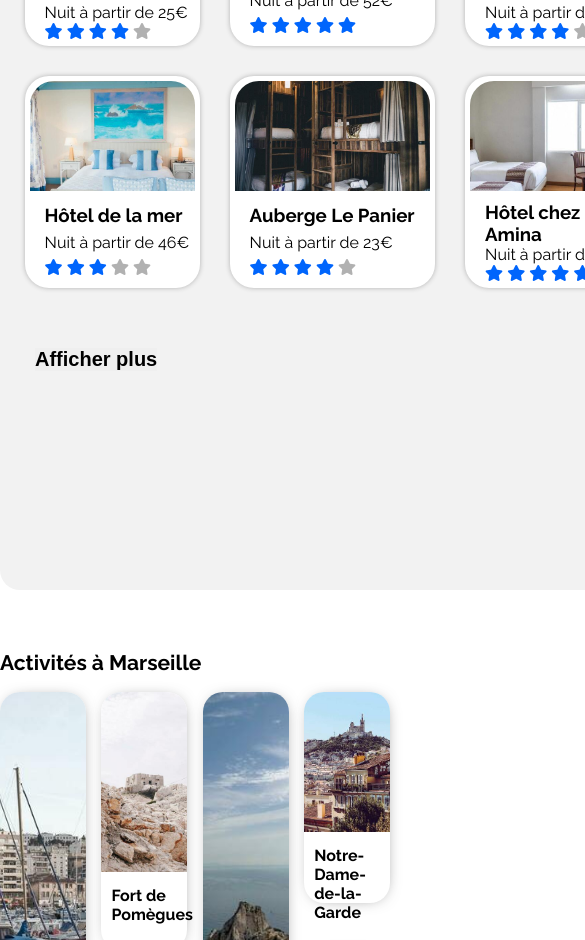
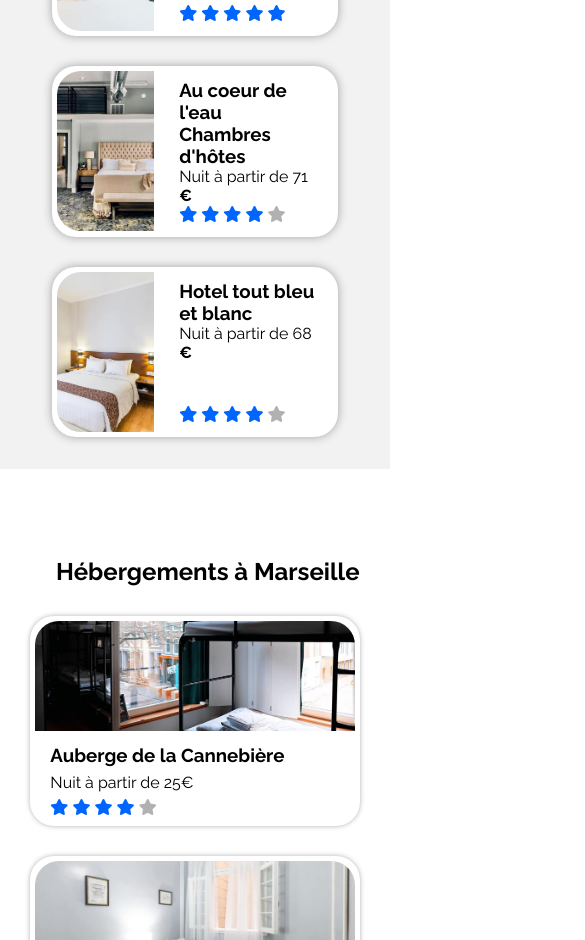
Before and after one commit to VitomiT/Projet2_Reservia, a plain HTML site: page index.html in a window 390 px wide. Shown: the part 1060-2000 px from the top of the page, 585 px wide, since content can reach past the window. Drawn offline with Linux system fonts and the light colour scheme.

Commit message:
fin de parti responsive herbergement/ populaire

```diff
--- a/style.css
+++ b/style.css
@@ -596,4 +596,69 @@ nav ul {
     .filters button {
         margin-bottom: 1rem;
     }
+    /* Populaires */
+    .les-plus-populaires-carte-contenu {
+        padding: 0.5rem 1rem 0.5rem 1.6rem;
+    }
+    .les-plus-populaires {
+        order: -1;
+    }
+    .marseille-activities {
+        flex-direction: column;
+        height: 100%;
+        align-items: center;
+    }
+    .title-activities {
+        margin: 0 0 0 18px;
+    }
+    .marseille-activities .vp {
+        width: 90%;
+        margin-bottom: 25px;
+    }
+    .pomegues-frioul {
+        width: 90%;
+        margin-bottom: 25px;
+    }
+    .po {
+        margin-bottom: 25px;
+    }
+    .cal {
+        width: 90%;
+        margin-bottom: 25px;
+    }
+    .notredame-longchamp {
+        width: 90%;
+        margin-bottom: 25px;
+    }
+    .nd {
+        margin-bottom: 25px;
+    }
+    .marseille-activities img {
+        height: 35vw;
+    }
+    .marseille-activities h4 {
+        padding-left: 10px;
+    }
+    /* Hébergement */
+    .tous-les-hotels {
+        grid-template-columns: unset;
+        display: flex;
+        flex-flow: column nowrap;
+        justify-content: space-between;
+        gap: 1rem;
+    }
+    .hebergement-a-marseille-cartes {
+        display: flex;
+        flex-flow: column nowrap;
+    }
 }
+    .hebergement-a-marseille {
+        background-color: unset;
+    }
+    .hebergement-a-marseille, .les-plus-populaires {
+        border-radius: unset;
+        padding: 2rem 1rem;
+    }
+    .hebergement-a-marseille h2 {
+        font-size: 1.5rem;
+    }
```
